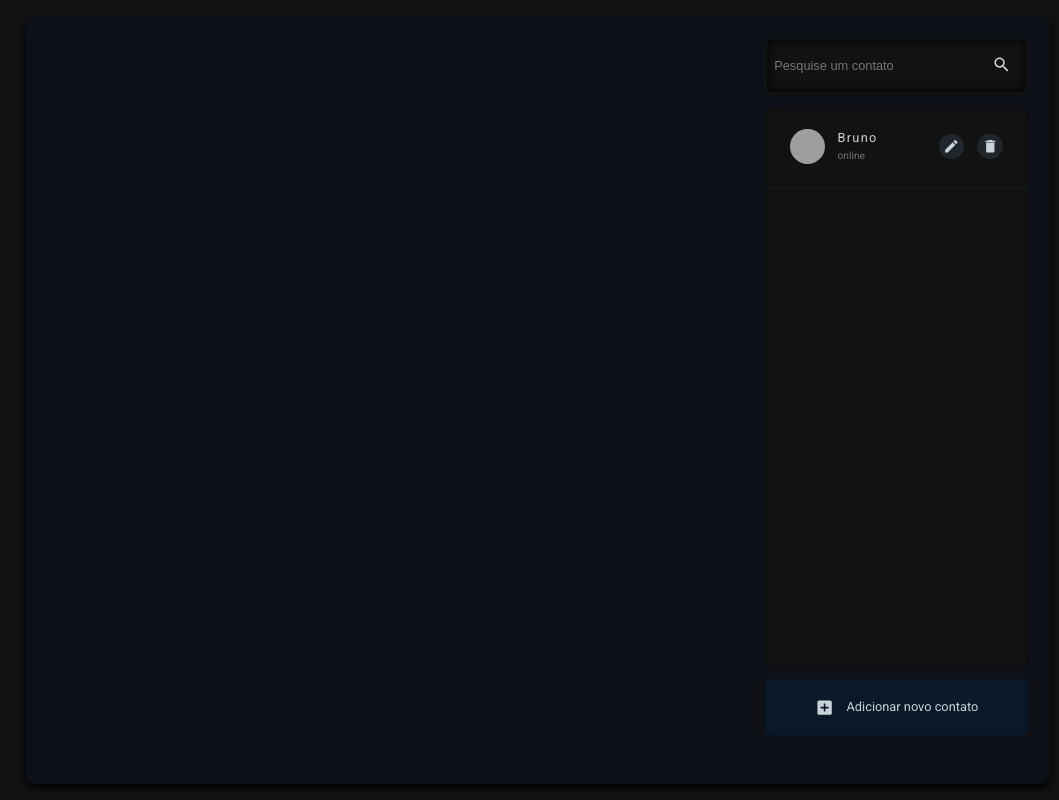
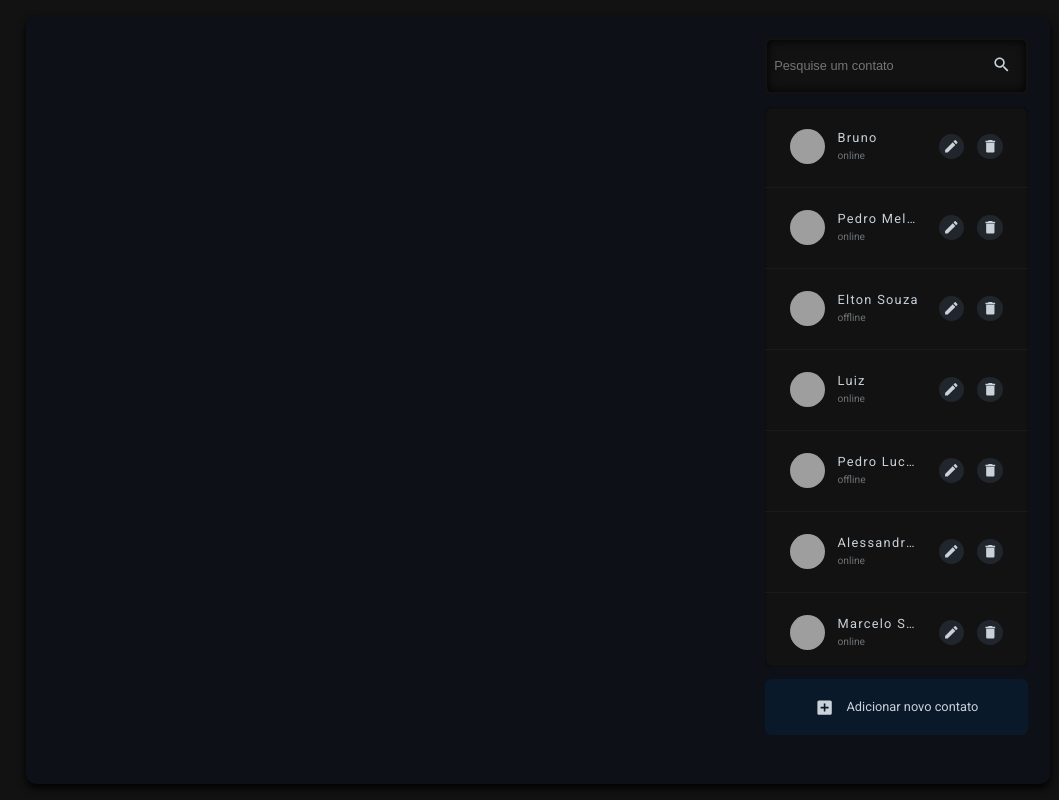
Before and after one commit to BrunoHPLS/react-chat, a React (Create React App) app: page / in a window 1280 px wide. Shown: the whole page, without its empty margins (102-1161 px from the left). Built offline with nearby package versions, Linux system fonts and the light colour scheme; grey boxes are pictures that could not be loaded.

Commit message:
Feature: contact search implemented in ContactArea

```diff
--- a/src/components/ContactArea.jsx
+++ b/src/components/ContactArea.jsx
@@ -12,7 +12,7 @@ const ContactArea = styled.div`
   flex-direction: column;
   gap: 1vw;
 `
-const SearchContactArea = styled.form`
+const SearchContactArea = styled.div`
   height: 7vh;
   box-sizing: border-box;
   overflow: hidden;
@@ -125,7 +125,7 @@ const ContactAvatar = styled.div`
 const ContactTxt = styled.h4`
     grid-area: ${props=>props.area};
     ${props=> (props.area === "name")?
-    "font-size: 1vw; letter-spacing: 0.1vw;" :
+    "font-size: 1vw; letter-spacing: 0.1vw; max-width: 6.5vw;white-space: nowrap;overflow: hidden; text-overflow: ellipsis;" :
     "font-size: 0.8vw; color: var(--font-color); opacity: 0.5;"}
 `
 const ContactBtnDiv = styled.div`
@@ -181,11 +181,54 @@ const ContactsActionBtn = styled.button`
 
 function Contacts() {
 
-    const [contatos, setContatos] = useState();
+    const realContatos = [
+      {
+        nome: "Bruno",
+        github: "BrunoHPLS",
+        status: "online"
+      },
+      {
+        nome: "Pedro Melém",
+        github: "MrMelem",
+        status: "online"
+      },
+      {
+        nome: "Elton Souza",
+        github: "Elton-Souza",
+        status: "offline"
+      },
+      {
+        nome: "Luiz",
+        github: "Luiz",
+        status: "online"
+      },
+      {
+        nome: "Pedro Lucas Correa",
+        github: "PedroLucas-Correa",
+        status: "offline"
+      },
+      {
+        nome: "Alessandro Oliveira",
+        github: "AlessandroOliiveira",
+        status: "online"
+      },
+      {
+        nome: "Marcelo Sales",
+        github: "MarceloSales1",
+        status: "online"
+      },
+      {
+        nome: "Meta",
+        github: "Meta",
+        status: "offline"
+      }
+    ];
+
+    const [contatos, setContatos] = useState(realContatos);
 
   return (
     <ContactArea>
-        <SearchContactArea onSubmit={(event)=>{event.preventDefault();}}
+        <SearchContactArea
         onFocus={(event)=>{
           event.target.parentNode.classList.add('active');
           event.target.parentNode.children[0].classList.add('active');
@@ -196,22 +239,34 @@ function Contacts() {
           event.target.parentNode.children[0].classList.remove('active');
           event.target.parentNode.children[1].classList.remove('active');
           }}>
-            <SearchContactInput type="text"placeholder="Pesquise um contato"></SearchContactInput>
+            <SearchContactInput
+            name="contato" type="text"placeholder="Pesquise um contato" autoComplete="off"
+            onChange={(event)=>{
+              const contatoAtual = event.target.value;
+              const newList = realContatos.filter( contato => contato.nome.includes(contatoAtual));
+              setContatos(newList);
+            }}></SearchContactInput>
             <SearchContactButton type="submit"><SearchIcon sx={{fontSize: '1.5vw'}}/></SearchContactButton>
         </SearchContactArea>
         <ContactsDiv>
           <ContactsList>
-            <Contact>
+            {
+              contatos.map((element,index)=>{
+                return (
+                <Contact key={index} title={element.nome+" - "+element.github}>
                   <ContactUserDiv>
-                <ContactAvatar image="BrunoHPLS"></ContactAvatar>
-                <ContactTxt area="name">Bruno</ContactTxt>
-                <ContactTxt area="status">online</ContactTxt>
+                    <ContactAvatar image={element.github}></ContactAvatar>
+                    <ContactTxt area="name">{element.nome}</ContactTxt>
+                    <ContactTxt area="status">{element.status}</ContactTxt>
                 </ContactUserDiv>
                 <ContactBtnDiv>
                   <ContactActionBtn><EditIcon sx={{fontSize: '1.3vw'}}/></ContactActionBtn>
                   <ContactActionBtn><DeleteIcon sx={{fontSize: '1.3vw'}}/></ContactActionBtn>
                 </ContactBtnDiv>
                 </Contact>
+                );
+              })
+            }
           </ContactsList>
         </ContactsDiv>
         <ContactsManager>
```
Lines whose indentation alone changed are shown as unchanged.
